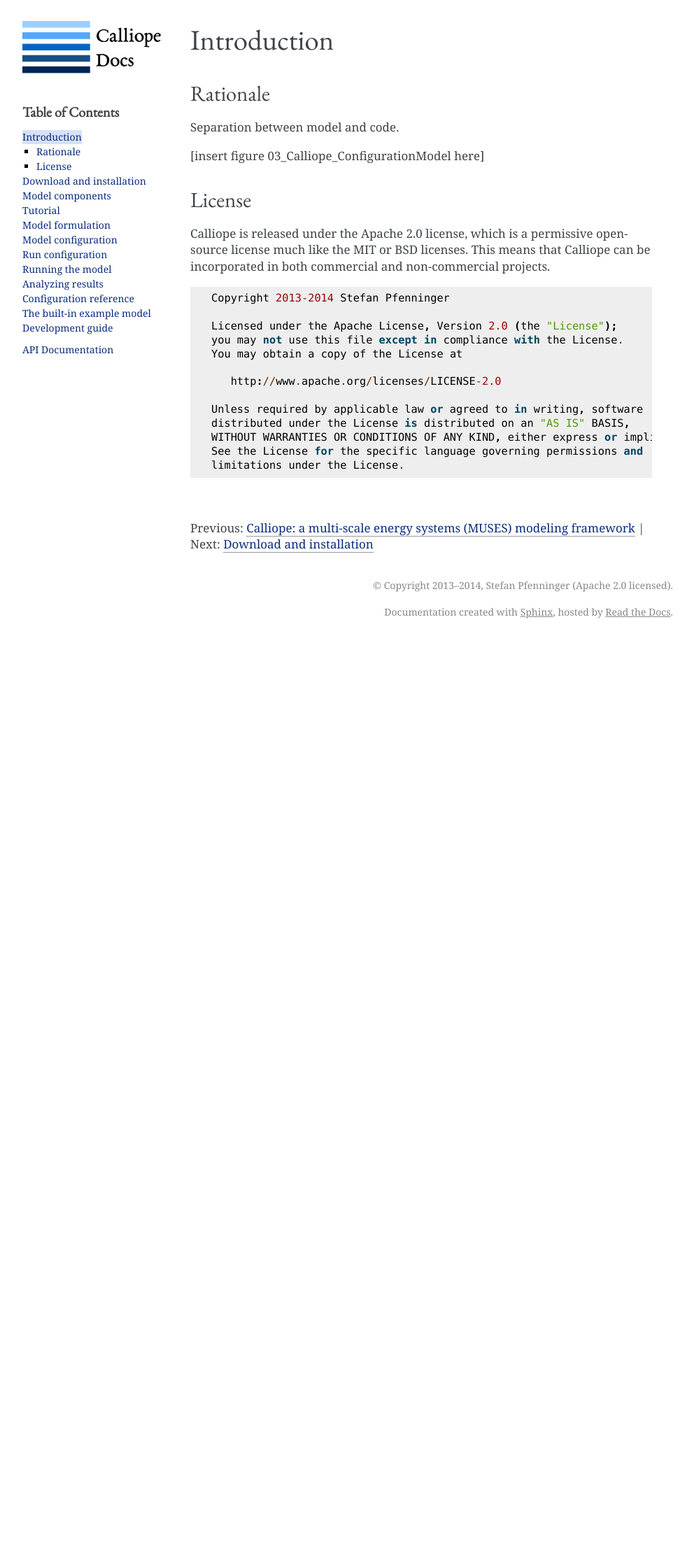
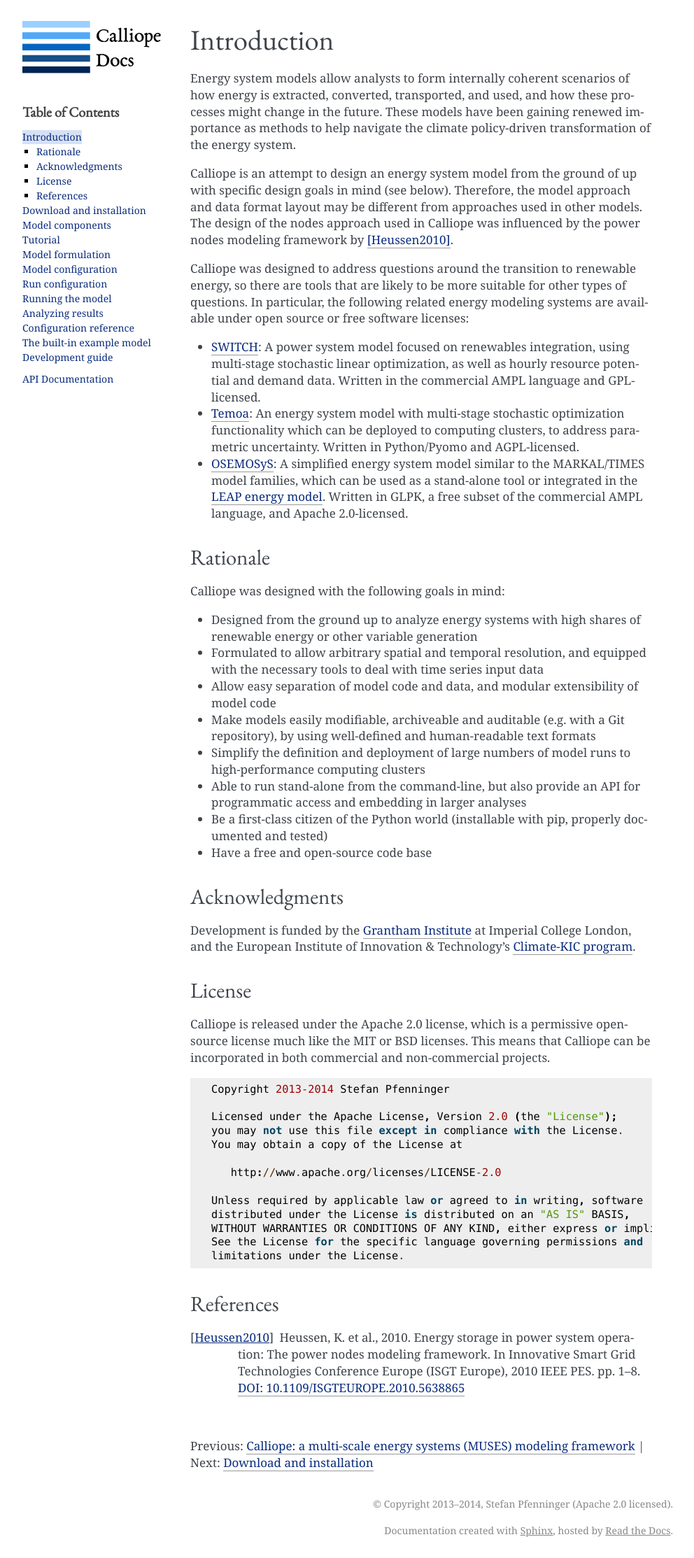
Before and after one commit to calliope-project/calliope, a Sphinx documentation site: the page built from doc/user/introduction.rst, in a window 1280 px wide. Shown: the whole page at 70% size, without its empty margins (148-1140 px from the left). Built offline with Sphinx 7.4.7, drawn with Linux system fonts in a browser that asks for light colours; pages that are not in the unit, such as notebooks, are missing from menus; before the commit the page ends 914 px from its top, so only the background shows below that.

Commit message:
Docs: more updates, including intro

```diff
--- a/doc/_themes/flask_calliope/static/flasky.css_t
+++ b/doc/_themes/flask_calliope/static/flasky.css_t
@@ -346,6 +346,10 @@ table.footnote td {
     padding: 0.3em 0.5em;
 }
 
+table.citation {
+    font-size: 15px;
+}
+
 dl {
     margin: 0;
     padding: 0;
--- a/doc/user/introduction.rst
+++ b/doc/user/introduction.rst
@@ -2,6 +2,16 @@
 ============
 Introduction
 ============
+
+Energy system models allow analysts to form internally coherent scenarios of how energy is extracted, converted, transported, and used, and how these processes might change in the future. These models have been gaining renewed importance as methods to help navigate the climate policy-driven transformation of the energy system.
+
+Calliope is an attempt to design an energy system model from the ground of up with specific design goals in mind (see below). Therefore, the model approach and data format layout may be different from approaches used in other models. The design of the nodes approach used in Calliope was influenced by the power nodes modeling framework by [Heussen2010]_.
+
+Calliope was designed to address questions around the transition to renewable energy, so there are tools that are likely to be more suitable for other types of questions. In particular, the following related energy modeling systems are available under open source or free software licenses:
+
+* `SWITCH <http://switch-model.org/>`_: A power system model focused on renewables integration, using multi-stage stochastic linear optimization, as well as hourly resource potential and demand data. Written in the commercial AMPL language and GPL-licensed.
+* `Temoa <http://temoaproject.org/>`_: An energy system model with multi-stage stochastic optimization functionality which can be deployed to computing clusters, to address parametric uncertainty. Written in Python/Pyomo and AGPL-licensed.
+* `OSEMOSyS <http://www.osemosys.org/>`_: A simplified energy system model similar to the MARKAL/TIMES model families, which can be used as a stand-alone tool or integrated in the `LEAP energy model <http://www.energycommunity.org/LEAP/>`_. Written in GLPK, a free subset of the commercial AMPL language, and Apache 2.0-licensed.
 
 .. _rationale:
 
@@ -9,11 +19,22 @@ Introduction
 Rationale
 ---------
 
-.. TODO
+Calliope was designed with the following goals in mind:
 
-Separation between model and code.
+* Designed from the ground up to analyze energy systems with high shares of renewable energy or other variable generation
+* Formulated to allow arbitrary spatial and temporal resolution, and equipped with the necessary tools to deal with time series input data
+* Allow easy separation of model code and data, and modular extensibility of model code
+* Make models easily modifiable, archiveable and auditable (e.g. with a Git repository), by using well-defined and human-readable text formats
+* Simplify the definition and deployment of large numbers of model runs to high-performance computing clusters
+* Able to run stand-alone from the command-line, but also provide an API for programmatic access and embedding in larger analyses
+* Be a first-class citizen of the Python world (installable with pip, properly documented and tested)
+* Have a free and open-source code base
 
-[insert figure 03_Calliope_ConfigurationModel here]
+---------------
+Acknowledgments
+---------------
+
+Development is funded by the `Grantham Institute <http://www.imperial.ac.uk/grantham>`_ at Imperial College London, and the European Institute of Innovation & Technology's `Climate-KIC program <http://www.climate-kic.org>`_.
 
 .. _license:
 
@@ -38,3 +59,9 @@ Calliope is released under the Apache 2.0 license, which is a permissive open-so
    WITHOUT WARRANTIES OR CONDITIONS OF ANY KIND, either express or implied.
    See the License for the specific language governing permissions and
    limitations under the License.
+
+----------
+References
+----------
+
+.. [Heussen2010] Heussen, K. et al., 2010. Energy storage in power system operation: The power nodes modeling framework. In Innovative Smart Grid Technologies Conference Europe (ISGT Europe), 2010 IEEE PES. pp. 1–8. `DOI: 10.1109/ISGTEUROPE.2010.5638865 <http://dx.doi.org/10.1109/ISGTEUROPE.2010.5638865>`_
```
Also changed, not shown: doc/user/components.rst (+5 -2 lines), doc/user/images/node.png (added), 1 other file.
